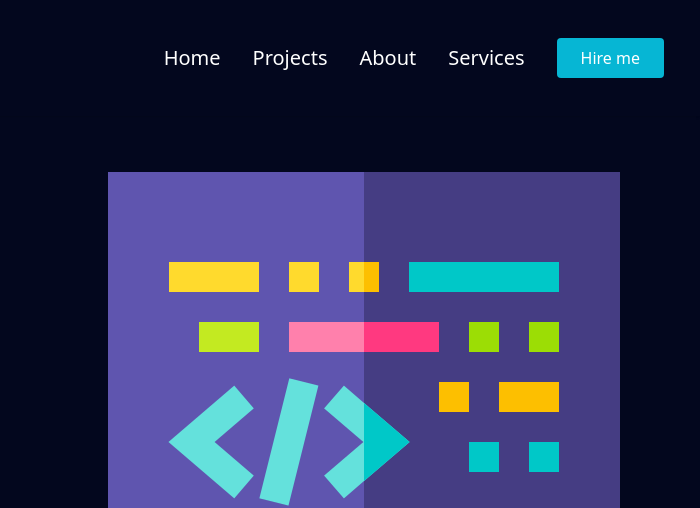
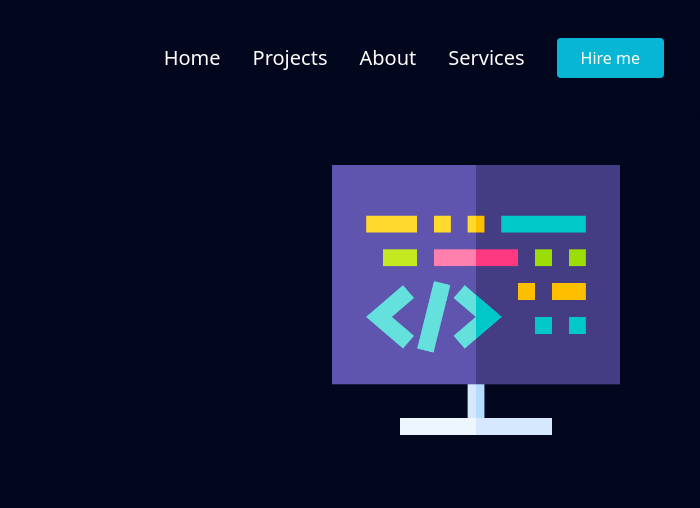
Before and after one commit to 2005Emmanuel/My_Portfolio, a website: page public/index.html in a window 1280 px wide. Shown: the top 508 px of the page, 580-1280 px from the left. Drawn offline with nearby package versions, Linux system fonts and the light colour scheme.

Commit message:
made changes

```diff
--- a/public/index.html
+++ b/public/index.html
@@ -134,7 +134,7 @@ themeToggleBtn.addEventListener('click', function() {
                 <i class="fa-brands fa-js"></i>
                 <i class="fa-brands fa-java"></i>
                 <i class="fa-brands fa-bootstrap"></i>...
-                <a href="https://wa.me/+2348132592260"> <Button class="  bg-cyan-500 hover:bg-[#4e5dbf99] dark:bg-[#4e5dbf99] dark:hover:bg-cyan-500 hover:text-white mx-4 px-6 py-2 rounded mt-5">
+                <a href="https://wa.me/+2348132592260"> <Button class=" bg-cyan-500 hover:bg-[#4e5dbf99] dark:bg-[#4e5dbf99] dark:hover:bg-cyan-500 hover:text-white mx-4 px-6 py-2 rounded mt-5">
                     Hire me
                 </Button>
             </a>
@@ -144,7 +144,7 @@ themeToggleBtn.addEventListener('click', function() {
     </div>
 
     <div class="flex  text-center mt-10 lg:pr-20 cursor-pointer ">
-        <img class=" w-52 mx-auto" src="images/coding.png"/>
+        <img class="h-72 w-72 mx-auto" src="images/coding.png"/>
   </div>
   </div>
 </section>
```
